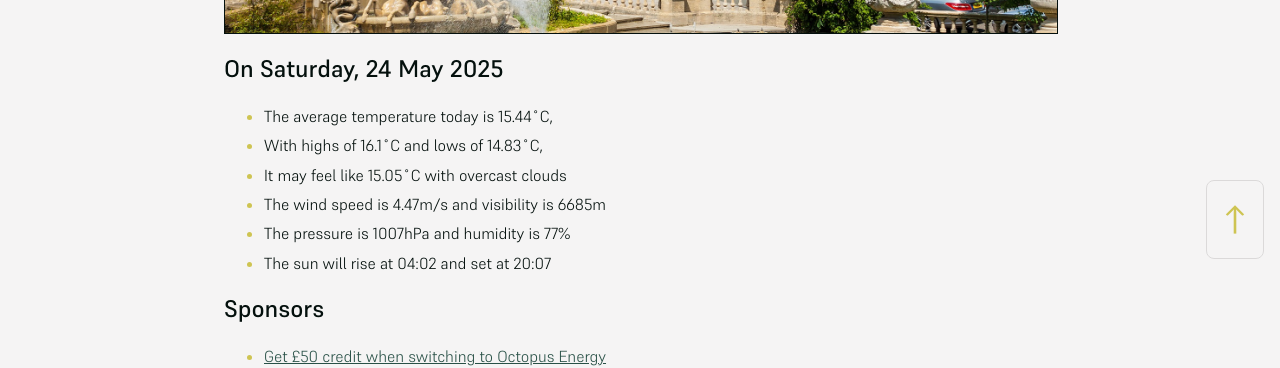
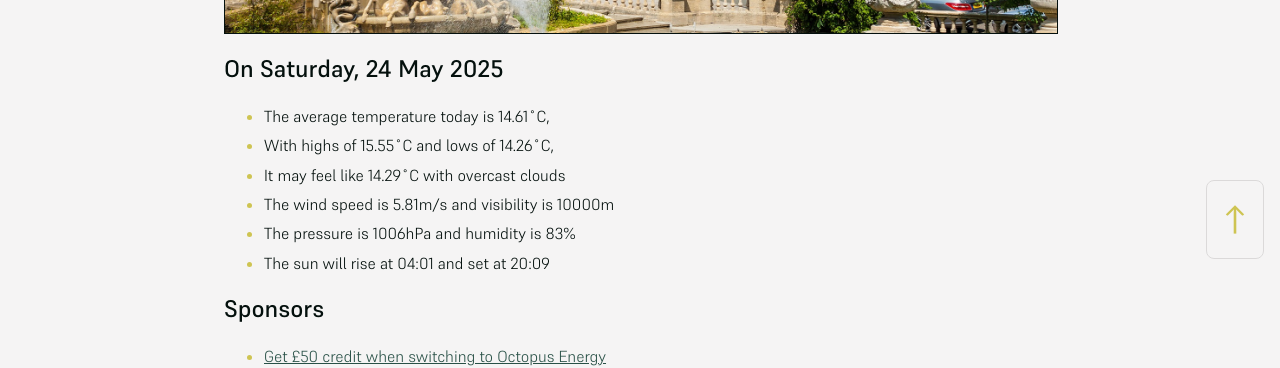
Before and after one commit to mat-0/cheltenham-open-data, a Jekyll site: the page built from index.md, in a window 1280 px wide. Shown: the part 625-993 px from the top of the page. Built offline with Jekyll 4.4.1, drawn with Linux system fonts in a browser that asks for light colours.

Commit message:
Updated 2025-05-24 23:58:03

```diff
--- a/index.md
+++ b/index.md
@@ -10,12 +10,12 @@ seo: Menu
 <!-- weather_marker starts -->
 ## On Saturday, 24 May 2025
 
-- The average temperature today is 15.44˚C,
-- With highs of 16.1˚C and lows of 14.83˚C,
-- It may feel like 15.05˚C with overcast clouds
-- The wind speed is 4.47m/s and visibility is 6685m
-- The pressure is 1007hPa and humidity is 77%
-- The sun will rise at 04:02 and set at 20:07
+- The average temperature today is 14.61˚C,
+- With highs of 15.55˚C and lows of 14.26˚C,
+- It may feel like 14.29˚C with overcast clouds
+- The wind speed is 5.81m/s and visibility is 10000m
+- The pressure is 1006hPa and humidity is 83%
+- The sun will rise at 04:01 and set at 20:09
 
 <!-- weather_marker ends -->
 
```
Also changed, not shown: _data/flood.json (+5 -27 lines), _pages/news.md (+5 -5 lines).
